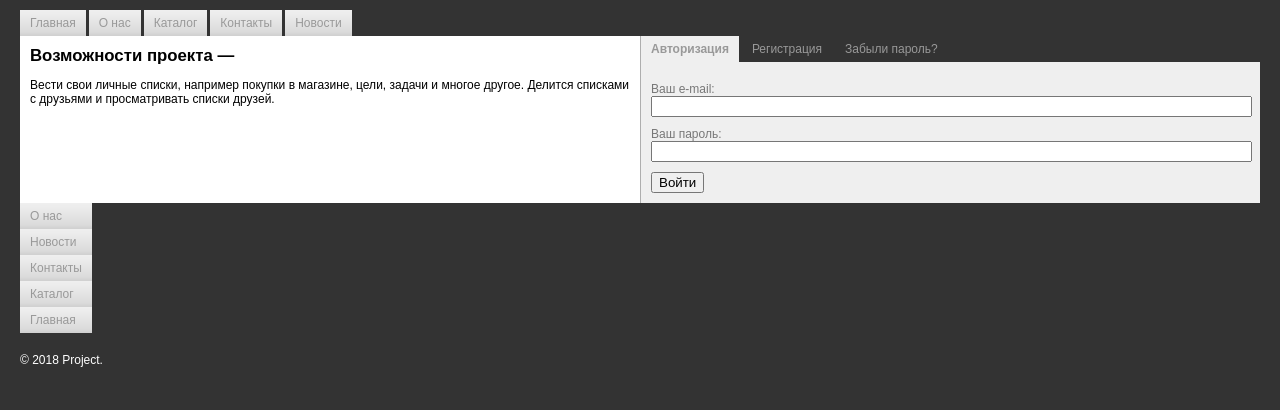
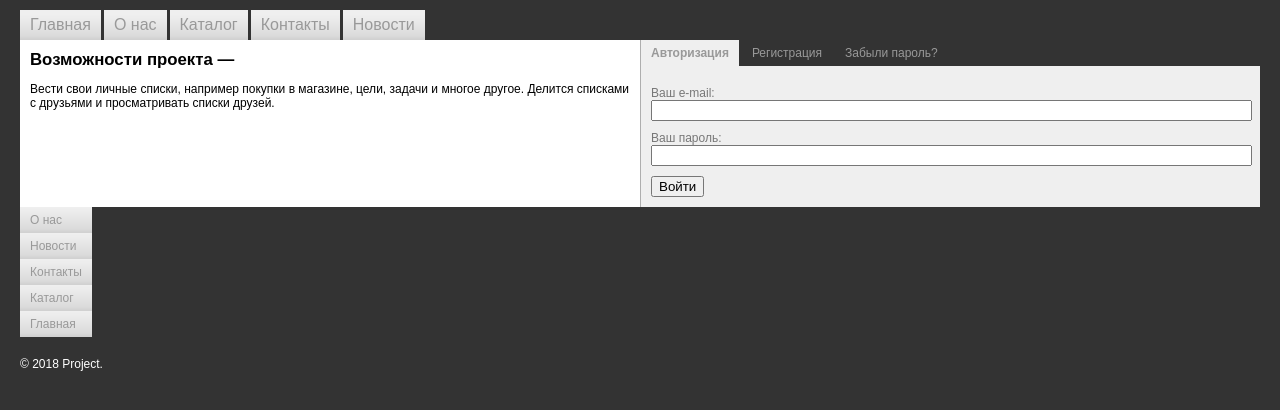
Before and after one commit to MaelstromOne/php, a PHP site: page /?login=yes in a window 1280 px wide. Shown: the part 46-456 px from the top of the page. Run offline with PHP 8.4, Linux system fonts and the light colour scheme.

Commit message:
Изменен шрифт для верхнего и нижнего меню

```diff
--- a/helpers/main_menu.php
+++ b/helpers/main_menu.php
@@ -35,6 +35,8 @@ function showMenu(array $menuList, string $layout = "header")
 
     $divClass = $layout == "header" ? "clear" : "clearfix";
     $ulClass = $layout == "header" ? "" : "bottom";
+    $elementClass = $layout == "header" ? "horizontal-element" : "vertical-element";
+
 
     return include ($_SERVER['DOCUMENT_ROOT'] . "/templates/main_menu.php");
 }
--- a/styles.css
+++ b/styles.css
@@ -86,6 +86,14 @@ a:hover {
     display: block;
     color: #ffffff;
     background: url(i/fl-bg-hover.gif) bottom repeat-x #67bdff;
+}
+
+.vertical-element {
+    font-size: 12px;
+}
+
+.horizontal-element {
+    font-size: 16px;
 }
 
 .clearfix::after {
--- a/templates/main_menu.php
+++ b/templates/main_menu.php
@@ -1,7 +1,11 @@
 <div class="<?= $divClass ?>">
     <ul class="main-menu <?= $ulClass ?>">
         <?php foreach ($menuList as $element): ?>
-            <li><a href="#"><?= $element['title'] ?></a></li>
+            <li>
+                <a href="<?= $element['path'] ?>" class="<?= $elementClass ?>">
+                    <?= $element['title'] ?>
+                </a>
+            </li>
         <?php endforeach; ?>
     </ul>
 </div>
```
